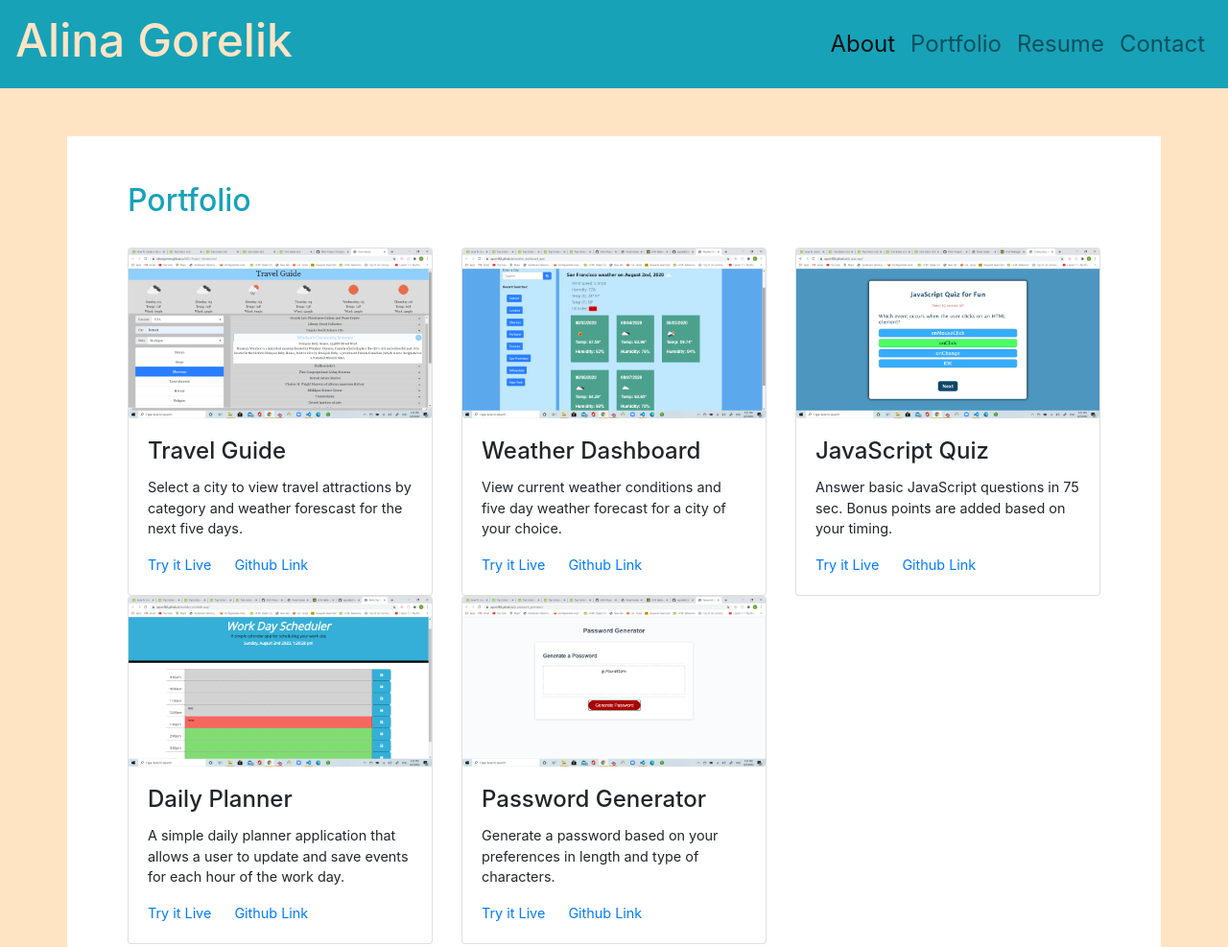
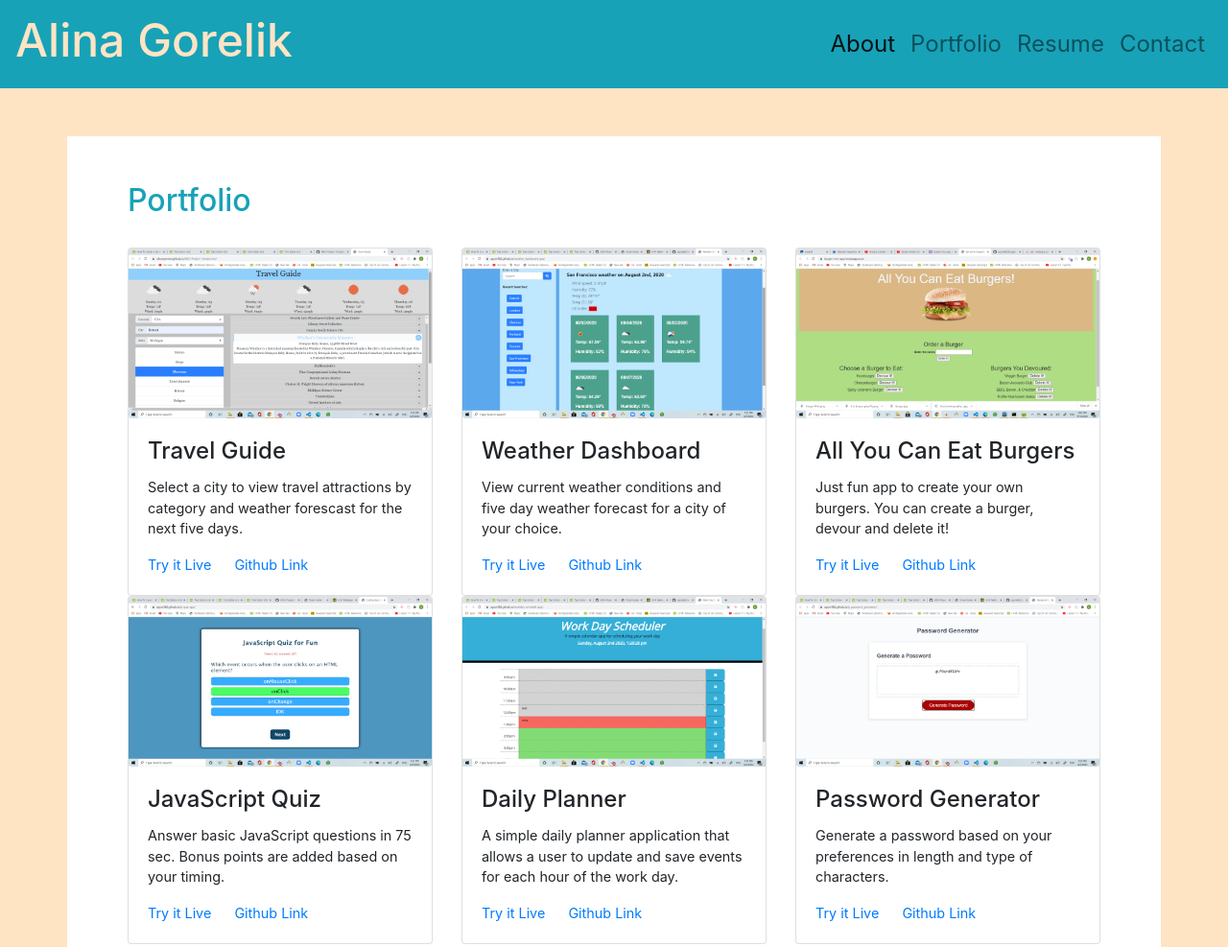
Before and after one commit to agorelik2/alina-portfolio, a plain HTML site: page new_portfolio.html in a window 1280 px wide. Shown: the top 987 px of the page at 96% size. Drawn offline with nearby package versions, Linux system fonts and the light colour scheme.

Commit message:
added burger app

```diff
--- a/new_portfolio.html
+++ b/new_portfolio.html
@@ -115,14 +115,38 @@
             <div class="col-lg-4 col-md-6 col-sm-12">
               <div class="card">
                 <img
+                  alt="Eat a Burger"
+                  src="./assets/images/burger.png"
+                  class="card-img img-fluid"
+                />
+                <div class="card-body">
+                  <h4 class="card-title">All You Can Eat Burgers</h4>
+                  <p class="card-text">
+                    Just fun app to create your own burgers. You can create a
+                    burger, devour and delete it!
+                  </p>
+                  <a
+                    class="card-link"
+                    href="https://burger-mvc-app.herokuapp.com/"
+                    >Try it Live</a
+                  >
+                  <a
+                    class="card-link"
+                    href="https://github.com/agorelik2/burger-mvc-app"
+                    >Github Link</a
+                  >
+                </div>
+              </div>
+            </div>
+            <div class="col-lg-4 col-md-6 col-sm-12">
+              <div class="card">
+                <img
                   alt="JavaScript Quiz"
                   src="./assets/images/JavaScript_Quiz_2.png"
                   class="card-img img-fluid"
                 />
                 <div class="card-body">
-                  <h4 class="card-title">
-                    JavaScript Quiz
-                  </h4>
+                  <h4 class="card-title">JavaScript Quiz</h4>
                   <p class="card-text">
                     Answer basic JavaScript questions in 75 sec. Bonus points
                     are added based on your timing.
```
Also changed, not shown: assets/images/burger.png (added).
